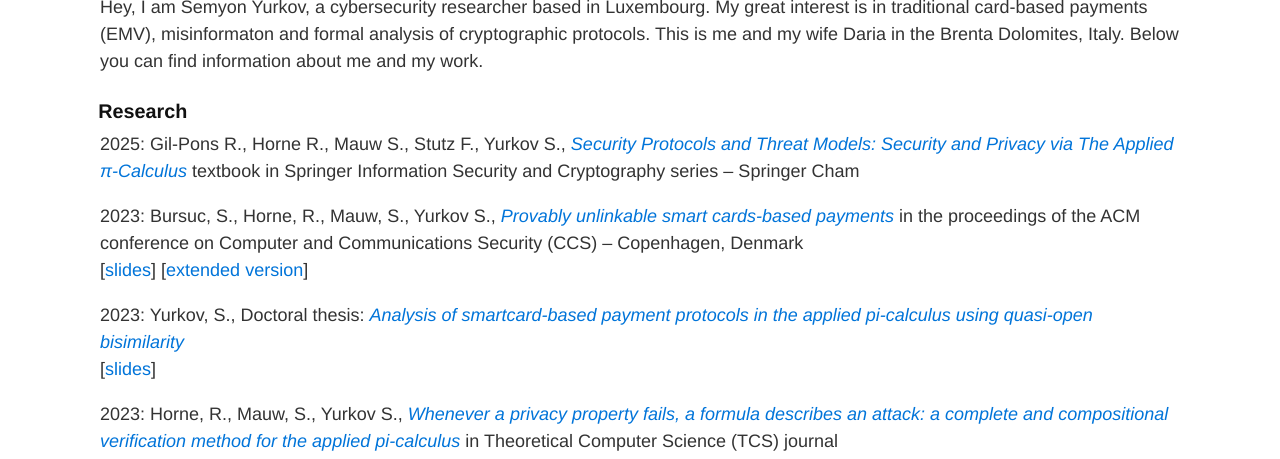
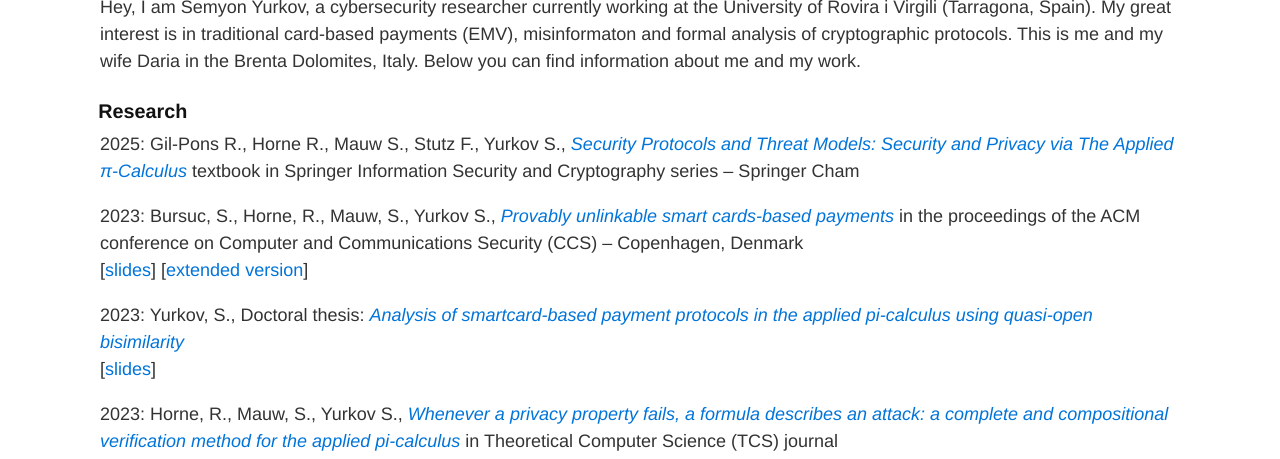
Before and after one commit to marblesurf/marblesurf.github.io, a Jekyll site: the page built from index.md, in a window 1280 px wide and 900 px high, cut to the strip 441-900 px from the top of the window. Built offline with Jekyll 4.4.1, drawn with Linux system fonts in a browser that asks for light colours.

Commit message:
Update index.md

```diff
--- a/index.md
+++ b/index.md
@@ -4,7 +4,7 @@ layout: default
 ¯\\\_(ツ)\_/¯
 ![Banner](assets/pic.png)
 
-Hey, I am Semyon Yurkov, a cybersecurity researcher based in Luxembourg. My great interest is in traditional card-based payments (EMV), misinformaton and formal analysis of cryptographic protocols. This is me and my wife Daria in the Brenta Dolomites, Italy. Below you can find information about me and my work.
+Hey, I am Semyon Yurkov, a cybersecurity researcher currently working at the University of Rovira i Virgili (Tarragona, Spain). My great interest is in traditional card-based payments (EMV), misinformaton and formal analysis of cryptographic protocols. This is me and my wife Daria in the Brenta Dolomites, Italy. Below you can find information about me and my work.
 
 ### Research
 
```
